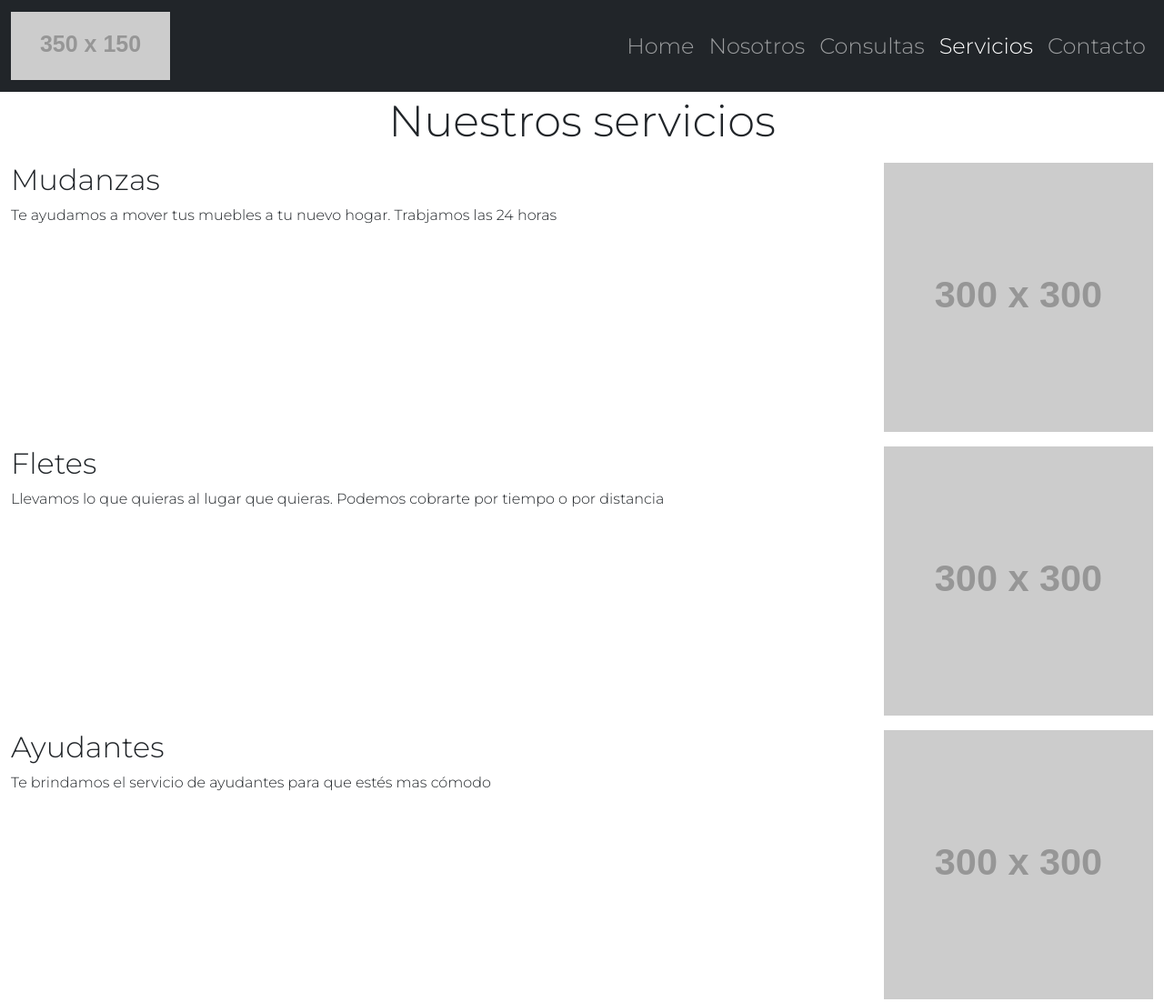
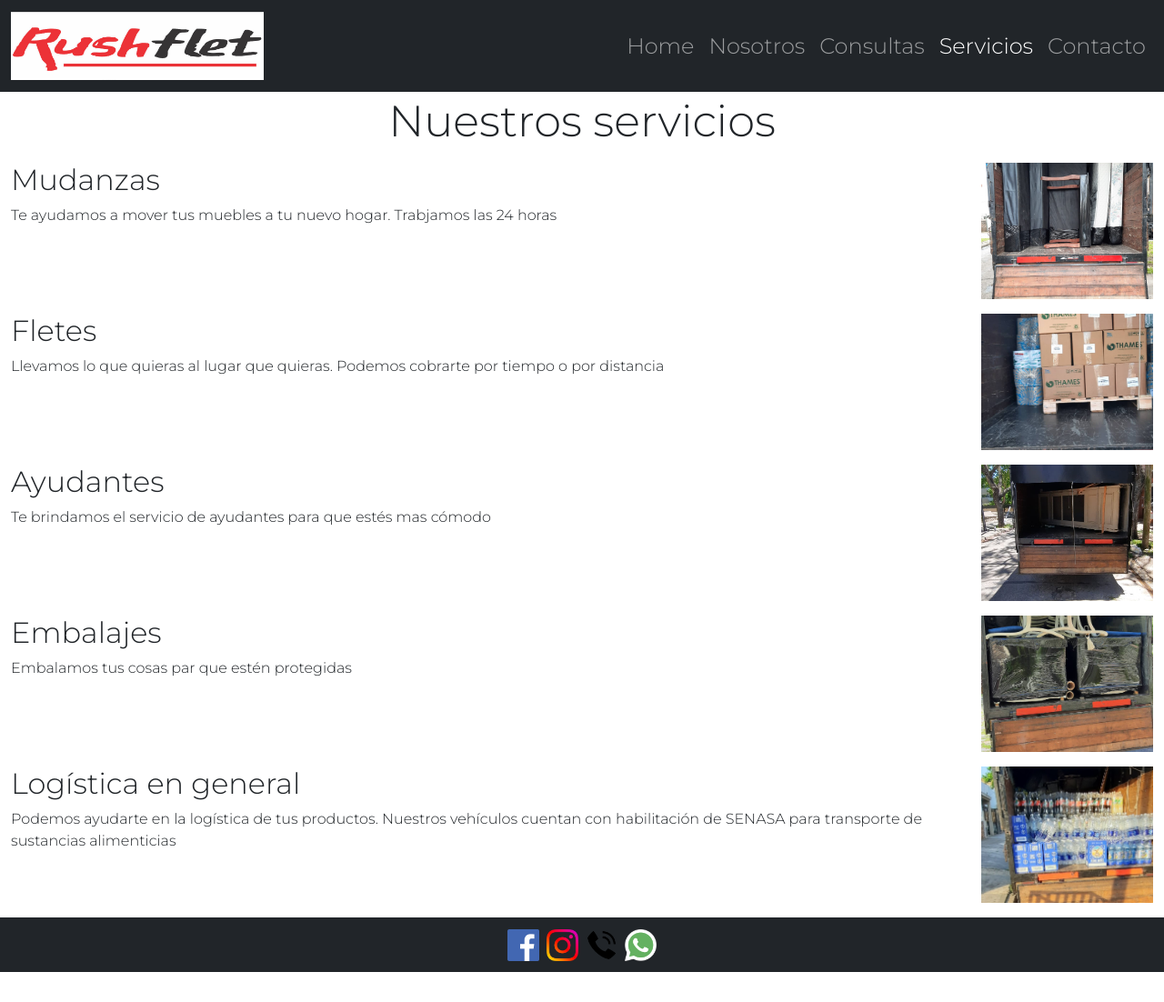
Before and after one commit to ivanyanu/ivanyanu.github.io, a plain HTML site: page pantallas/servicios.html in a window 1280 px wide. Shown: the top 1102 px of the page at 91% size. After the commit the page ends 1069 px from the top, so only its background shows below. Drawn offline with nearby package versions, Linux system fonts and the light colour scheme; placeholder pictures from the web are drawn by us.

Commit message:
Agregue imagenes

```diff
--- a/css/style.scss
+++ b/css/style.scss
@@ -61,6 +61,15 @@ main{
         }
     }
 }
+.h-150px{
+    height: 150px
+}
+.h-400px{
+    height: 400px
+}
+img{
+    object-fit: cover,
+}
 @function esMultiplo($numero, $multiplicador){
     @return ($numero % $multiplicador == 0);
 }
--- a/pantallas/servicios.html
+++ b/pantallas/servicios.html
@@ -17,7 +17,7 @@
         <nav class="navbar navbar-expand-md navbar-dark bg-dark mb-1">
             <div class="container-fluid">
                 <a class="navbar-brand" href="../index.html">
-                    <img src="https://via.placeholder.com/350x150" class="my-0" alt="rushflet logo">
+                    <img src="../img/logo.png" class="my-0" alt="rushflet logo">
                 </a>
                 <button class="navbar-toggler" type="button" data-bs-toggle="collapse" data-bs-target="#navbarNav" aria-controls="navbarSupportedContent" aria-expanded="false" aria-label="Toggle navigation">
                     <span class="navbar-toggler-icon"></span>
@@ -50,56 +50,56 @@
             <section>
                 <article class="mt-3">
                     <aside class="row">
-                        <div class="col-md-7 col-lg-8 col-xl-9">
+                        <div class="col-s-7 col-md-8 col-lg-9 col-xl-10">
                             <h2>Mudanzas</h2>
                             Te ayudamos a mover tus muebles a tu nuevo hogar. Trabjamos las 24 horas
                         </div>
-                        <div class="col-md-5 col-lg-4 col-xl-3">
-                            <img src="https://via.placeholder.com/300x300" alt="rushflet servicio mudanzas" class="w-100">
+                        <div class="col-s-5 col-md-4 col-lg-3 col-xl-2">
+                            <img src="../img/img_4.jpeg" alt="rushflet servicio mudanzas" class="w-100 h-150px">
                         </div>
                     </aside>
                 </article>
                 <article class="mt-3">
                     <aside class="row">
-                        <div class="col-md-7 col-lg-8 col-xl-9">
+                        <div class="col-s-7 col-md-8 col-lg-9 col-xl-10">
                             <h2>Fletes</h2>
                             Llevamos lo que quieras al lugar que quieras. Podemos cobrarte por tiempo o por distancia
                         </div>
-                        <div class="col-md-5 col-lg-4 col-xl-3">
-                            <img src="https://via.placeholder.com/300x300" alt="rushflet servicio fletes" class="w-100">
+                        <div class="col-s-5 col-md-4 col-lg-3 col-xl-2">
+                            <img src="../img/img_5.jpeg" alt="rushflet servicio fletes" class="w-100 h-150px">
                         </div>
                     </aside>
                 </article>
                 <article class="mt-3">
                     <aside class="row">
-                        <div class="col-md-7 col-lg-8 col-xl-9">
+                        <div class="col-s-7 col-md-8 col-lg-9 col-xl-10">
                             <h2>Ayudantes</h2>
                             Te brindamos el servicio de ayudantes para que estés mas cómodo
                         </div>
-                        <div class="col-md-5 col-lg-4 col-xl-3">
-                            <img src="https://via.placeholder.com/300x300" alt="rushflet servicio ayudantes" class="w-100">
+                        <div class="col-s-5 col-md-4 col-lg-3 col-xl-2">
+                            <img src="../img/img_6.jpeg" alt="rushflet servicio ayudantes" class="w-100 h-150px">
                         </div>
                     </aside>
                 </article>
                 <article class="mt-3">
                     <aside class="row">
-                        <div class="col-md-7 col-lg-8 col-xl-9">
+                        <div class="col-s-7 col-md-8 col-lg-9 col-xl-10">
                             <h2>Embalajes</h2>
                             Embalamos tus cosas par que estén protegidas
                         </div>
-                        <div class="col-md-5 col-lg-4 col-xl-3">
-                            <img src="https://via.placeholder.com/300x300" alt="rushflet servicio emjalajes" class="w-100">
+                        <div class="col-s-5 col-md-4 col-lg-3 col-xl-2">
+                            <img src="../img/img_7.jpeg" alt="rushflet servicio emjalajes" class="w-100 h-150px">
                         </div>
                     </aside>
                 </article>
                 <article class="mt-3">
                     <aside class="row">
-                        <div class="col-md-7 col-lg-8 col-xl-9">
+                        <div class="col-s-7 col-md-8 col-lg-9 col-xl-10">
                             <h2>Logística en general</h2>
                             Podemos ayudarte en la logística de tus productos. Nuestros vehículos cuentan con habilitación de SENASA para transporte de sustancias alimenticias
                         </div>
-                        <div class="col-md-5 col-lg-4 col-xl-3">
-                            <img src="https://via.placeholder.com/300x300" alt="rushflet servicio logistica" class="w-100">
+                        <div class="col-s-5 col-md-4 col-lg-3 col-xl-2">
+                            <img src="../img/img_8.jpeg" alt="rushflet servicio logistica" class="w-100 h-150px">
                         </div>
                     </aside>
                 </article>
```
Also changed, not shown: index.html (+4 -4 lines), pantallas/consultas.html (+1 -1 lines), pantallas/contacto.html (+1 -1 lines), pantallas/nosotros.html (+1 -1 lines), css/style.css, img/img_1.png (added), img/img_2.jpeg (added), img/img_3.jpeg (added), img/img_4.jpeg (added), img/img_5.jpeg (added), img/img_6.jpeg (added), img/img_7.jpeg (added), img/img_8.jpeg (added), img/logo.jpeg (added), 1 more files, 1 other file.
